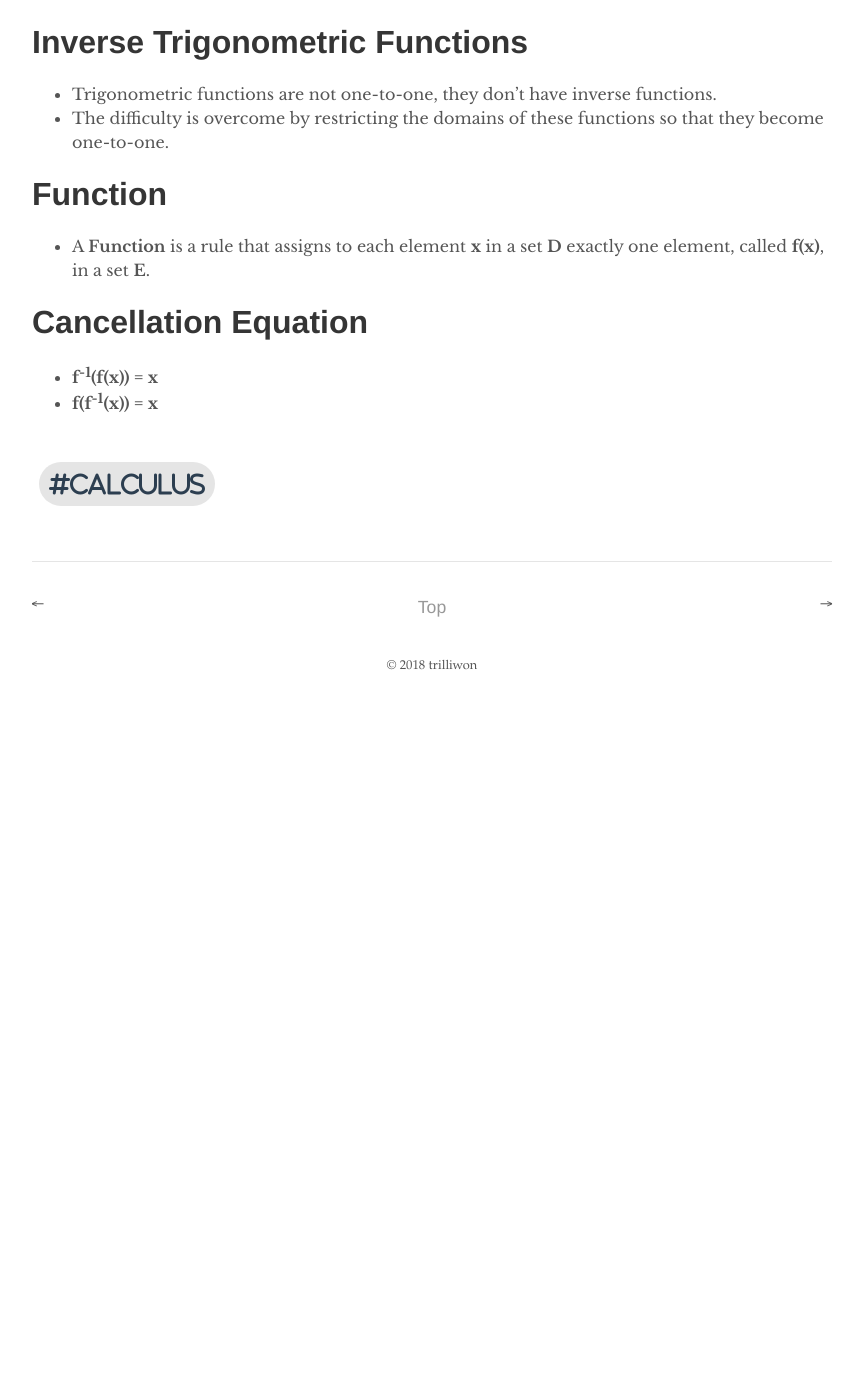
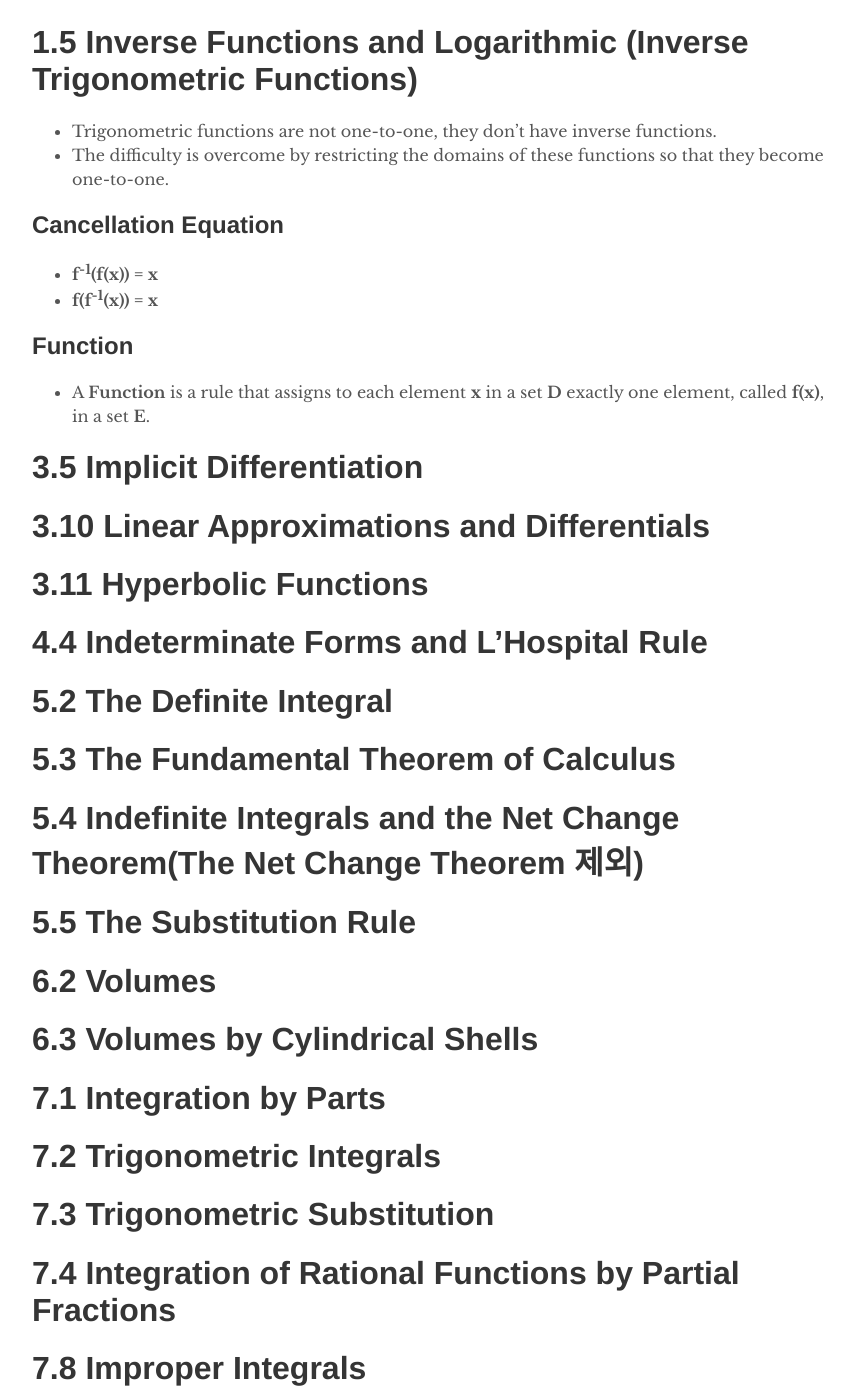
Before and after one commit to trilliwon/ABL, a Jekyll site: the page built from _posts/2017-12-26-calculus1.md, in a window 1280 px wide and 1400 px high, scrolled down 293 px. Shown: the whole window, without its empty margins (208-1071 px from the left). Built offline with Jekyll 4.4.1, drawn with Linux system fonts in a browser that asks for light colours; nearby versions of some CDN libraries; before the commit the page ends 1002 px from its top, so only the background shows below that; some of the changed text lies outside the part shown.

Commit message:
Mon Jan 22 16:43:10 KST 2018

```diff
--- a/_posts/2017-12-26-calculus1.md
+++ b/_posts/2017-12-26-calculus1.md
@@ -5,14 +5,43 @@ date:   2017-12-26 22:00:00 +0900
 tag: [Calculus]
 ---
 
-# Inverse Trigonometric Functions
+# 1.5 Inverse Functions and Logarithmic (Inverse Trigonometric Functions)
   - Trigonometric functions are not one-to-one, they don't have inverse functions.
   - The difficulty is overcome by restricting the domains of these functions so that they become one-to-one.
 
-# Function
+## Cancellation Equation
+  - **f<sup>-1</sup>(f(x)) = x**
+  - **f(f<sup>-1</sup>(x)) = x**
+
+## Function
   - A **Function** is a rule that assigns to each element **x** in a set **D** exactly one element, called **f(x)**, in a set **E**.
 
-# Cancellation Equation
-
-  - **f<sup>-1</sup>(f(x)) = x**
-  - **f(f<sup>-1</sup>(x)) = x**
+# 3.5 Implicit Differentiation
+# 3.10 Linear Approximations and Differentials
+# 3.11 Hyperbolic Functions
+# 4.4 Indeterminate Forms and L'Hospital Rule
+# 5.2 The Definite Integral
+# 5.3 The Fundamental Theorem of Calculus
+# 5.4 Indefinite Integrals and the Net Change Theorem(The Net Change Theorem 제외)
+# 5.5 The Substitution Rule
+# 6.2 Volumes
+# 6.3 Volumes by Cylindrical Shells
+# 7.1 Integration by Parts
+# 7.2 Trigonometric Integrals
+#	7.3 Trigonometric Substitution
+# 7.4 Integration of Rational Functions by Partial Fractions
+# 7.8 Improper Integrals
+# 8.1 Arc Length
+# 8.2 Areas of a Surface of Revolution
+# 10.2 Calculus with Parametric Curves
+# 10.3 Polar Coordinates/10.4 Areas and Arc Length in Polar Coordinates
+# 11.1 Sequences
+# 11.2 Series
+# 11.3 The Integral Test and Estimates of Sums
+# 11.4 The Comparison Tests
+# 11.5 Alternating Series
+# 11.6 Absolute Convergence and the Ratio and Root Tests
+# 11.7 Strategy for Testing Series
+# 11.8 Power Series
+# 11.9 Representations of Functions as Power Series
+# 11.10 Taylor and Maclaurin Series
```
Also changed, not shown: _posts/2017-11-19-vim.md (renamed from _posts/2017-11-19-vim-howto.md, +1 -1 lines), _posts/2018-plan.md (+5 -5 lines), _posts/2017-11-19-cpp.md (renamed from _posts/2017-11-19-cpp-howto.md), _posts/2017-11-19-gpp.md (renamed from _posts/2017-11-19-gpp-howto.md), _posts/2017-11-19-makefile.md (renamed from _posts/2017-11-19-makefile-howto.md).
